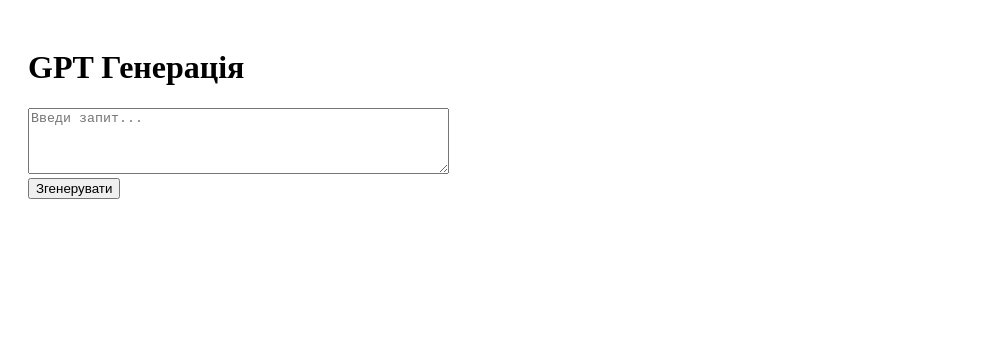
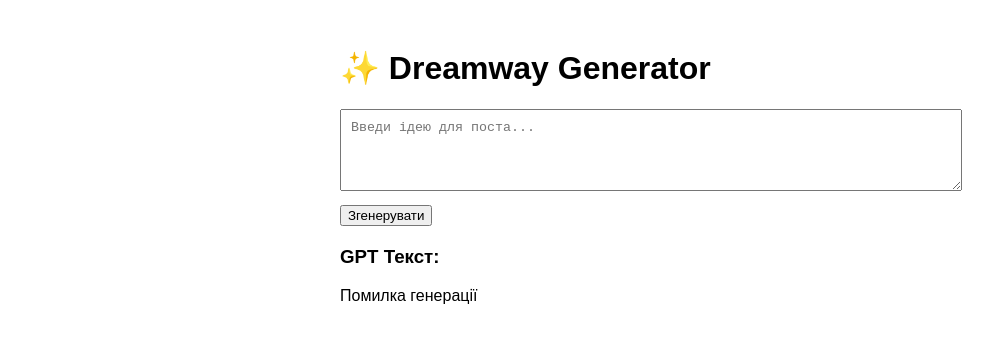
Before and after one commit to DreamWayAI/DreamWay_Admin, a React (Vite) app: page / in a window 1280 px wide. Both pictures are taken after a click on the button "Згенерувати". Shown: the top 342 px of the page, without its empty margins (0-997 px from the left). Built offline with nearby package versions, Linux system fonts and the light colour scheme; no server answers.

Commit message:
перезалив

```diff
--- a/index.html
+++ b/index.html
@@ -1,8 +1,9 @@
 <!DOCTYPE html>
-<html lang="uk">
+<html lang="en">
   <head>
     <meta charset="UTF-8" />
-    <title>GPT Генерація</title>
+    <meta name="viewport" content="width=device-width, initial-scale=1.0" />
+    <title>Dreamway Admin</title>
   </head>
   <body>
     <div id="root"></div>
--- /dev/null
+++ b/src/App.jsx
@@ -0,0 +1,34 @@
+import React, { useState } from 'react';
+import axios from 'axios';
+
+export default function App() {
+  const [prompt, setPrompt] = useState('');
+  const [response, setResponse] = useState('');
+  const [imageUrl, setImageUrl] = useState('');
+
+  const handleGenerate = async () => {
+    try {
+      const res = await axios.post('https://dreamway-server-production.up.railway.app/generate', { prompt });
+      setResponse(res.data.text || 'No text');
+      setImageUrl(res.data.image || '');
+    } catch (error) {
+      setResponse('Помилка генерації');
+    }
+  };
+
+  return (
+    <div style={{ maxWidth: 600, margin: '0 auto', padding: 20, fontFamily: 'sans-serif' }}>
+      <h1>✨ Dreamway Generator</h1>
+      <textarea
+        value={prompt}
+        onChange={(e) => setPrompt(e.target.value)}
+        placeholder="Введи ідею для поста..."
+        rows={4}
+        style={{ width: '100%', padding: 10 }}
+      />
+      <button onClick={handleGenerate} style={{ marginTop: 10 }}>Згенерувати</button>
+      {response && <div style={{ marginTop: 20 }}><h3>GPT Текст:</h3><p>{response}</p></div>}
+      {imageUrl && <div style={{ marginTop: 20 }}><h3>AI Зображення:</h3><img src={imageUrl} alt="AI" style={{ maxWidth: '100%' }} /></div>}
+    </div>
+  );
+}
--- a/src/main.jsx
+++ b/src/main.jsx
@@ -1,35 +1,9 @@
-import React, { useState } from 'react';
+import React from 'react';
 import ReactDOM from 'react-dom/client';
+import App from './App.jsx';
 
-function App() {
-  const [input, setInput] = useState('');
-  const [response, setResponse] = useState('');
-
-  const generate = async () => {
-    const res = await fetch('/api/generate', {
-      method: 'POST',
-      headers: { 'Content-Type': 'application/json' },
-      body: JSON.stringify({ prompt: input })
-    });
-    const data = await res.json();
-    setResponse(data.result);
-  };
-
-  return (
-    <div style={{ padding: 20 }}>
-      <h1>GPT Генерація</h1>
-      <textarea
-        rows="4"
-        cols="50"
-        placeholder="Введи запит..."
-        value={input}
-        onChange={e => setInput(e.target.value)}
-      />
-      <br />
-      <button onClick={generate}>Згенерувати</button>
-      <pre>{response}</pre>
-    </div>
-  );
-}
-
-ReactDOM.createRoot(document.getElementById('root')).render(<App />);
+ReactDOM.createRoot(document.getElementById('root')).render(
+  <React.StrictMode>
+    <App />
+  </React.StrictMode>
+);
--- a/vite.config.js
+++ b/vite.config.js
@@ -3,4 +3,7 @@
 
 export default defineConfig({
   plugins: [react()],
+  build: {
+    outDir: 'dist'
+  }
 });
```
Also changed, not shown: api/generate.js (deleted, +0 -19 lines), package.json (+6 -4 lines), 2 other files (tests, documents, lock files or other folders).
